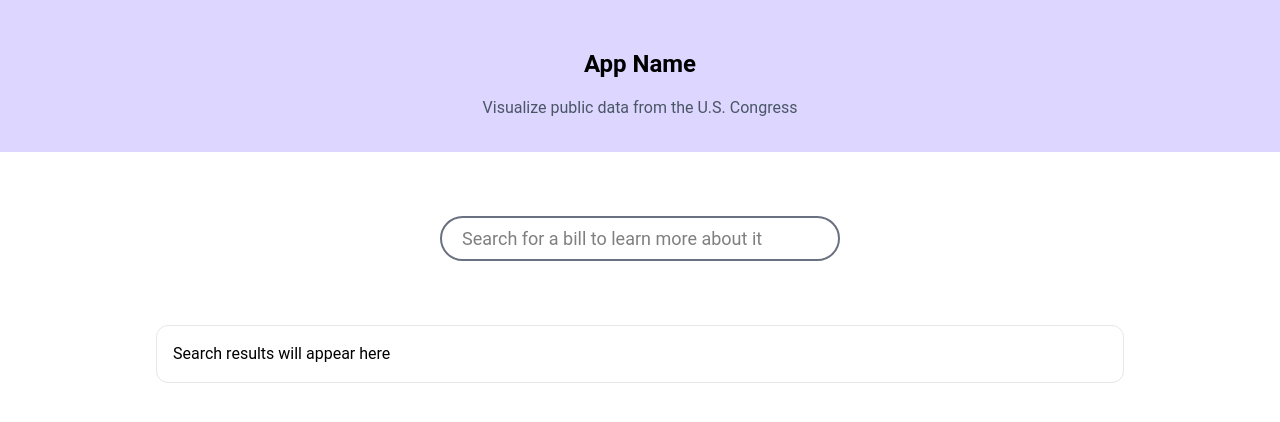
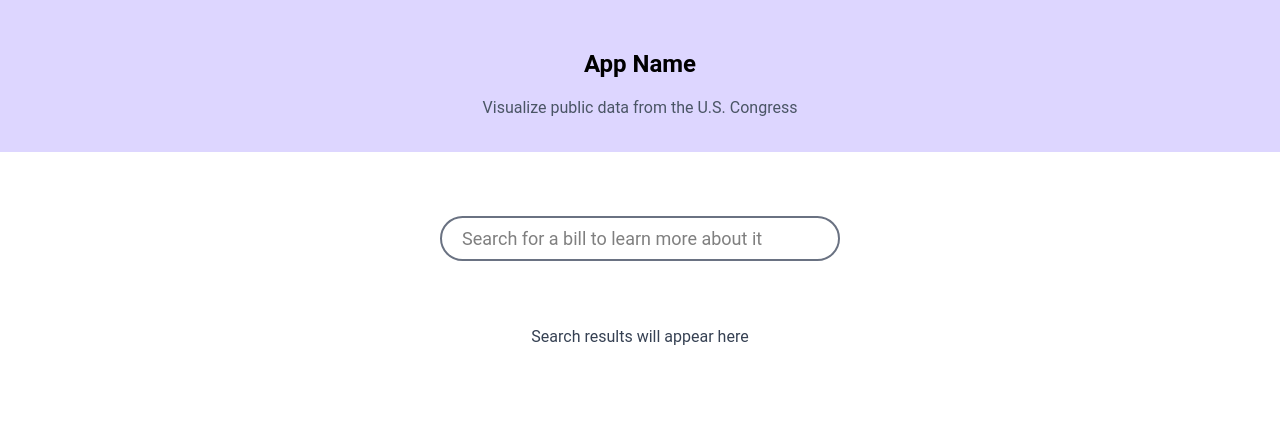
Before and after one commit to b-sharman/hackcu11, a SvelteKit app in the folder frontend/: page / in a window 1280 px wide. Shown: the top 422 px of the page. Built offline with nearby package versions, Linux system fonts and the light colour scheme.

Commit message:
nicer placeholder messages

```diff
--- a/frontend/src/routes/+page.svelte
+++ b/frontend/src/routes/+page.svelte
@@ -30,23 +30,27 @@ let results_promise = $derived.by(async () => {
     />
   </div>
 
-  <div class="rounded-xl border border-gray-200 overflow-hidden">
   {#await results_promise}
-      <p class="m-4">Loading...</p>
+    <div class="w-full text-center">
+      <p class="text-gray-700">Loading...</p>
+    </div>
     {:then results}
       {#if results.length > 0}
-          <ul class="divide-y divide-gray-200">
+        <ul class="rounded-xl border border-gray-200 overflow-hidden divide-y divide-gray-200">
           {#each results as result}
             <SearchResult {result} {searchText} />
           {/each}
         </ul>
       {:else if searchText === ""}
-          <p class="m-4">Search results will appear here</p>
+        <div class="w-full text-center">
+          <p class="text-gray-700">Search results will appear here</p>
+        </div>
       {:else}
-          <p class="m-4">No results found</p>
+        <div class="w-full text-center">
+          <p class="text-gray-700">No results found</p>
+        </div>
       {/if}
     {:catch error}
       <p class="m-4"><span class="text-red-500">Error:</span> {error.message}</p>
   {/await}
-  </div>
 </main>
```
Lines whose indentation alone changed are shown as unchanged.
